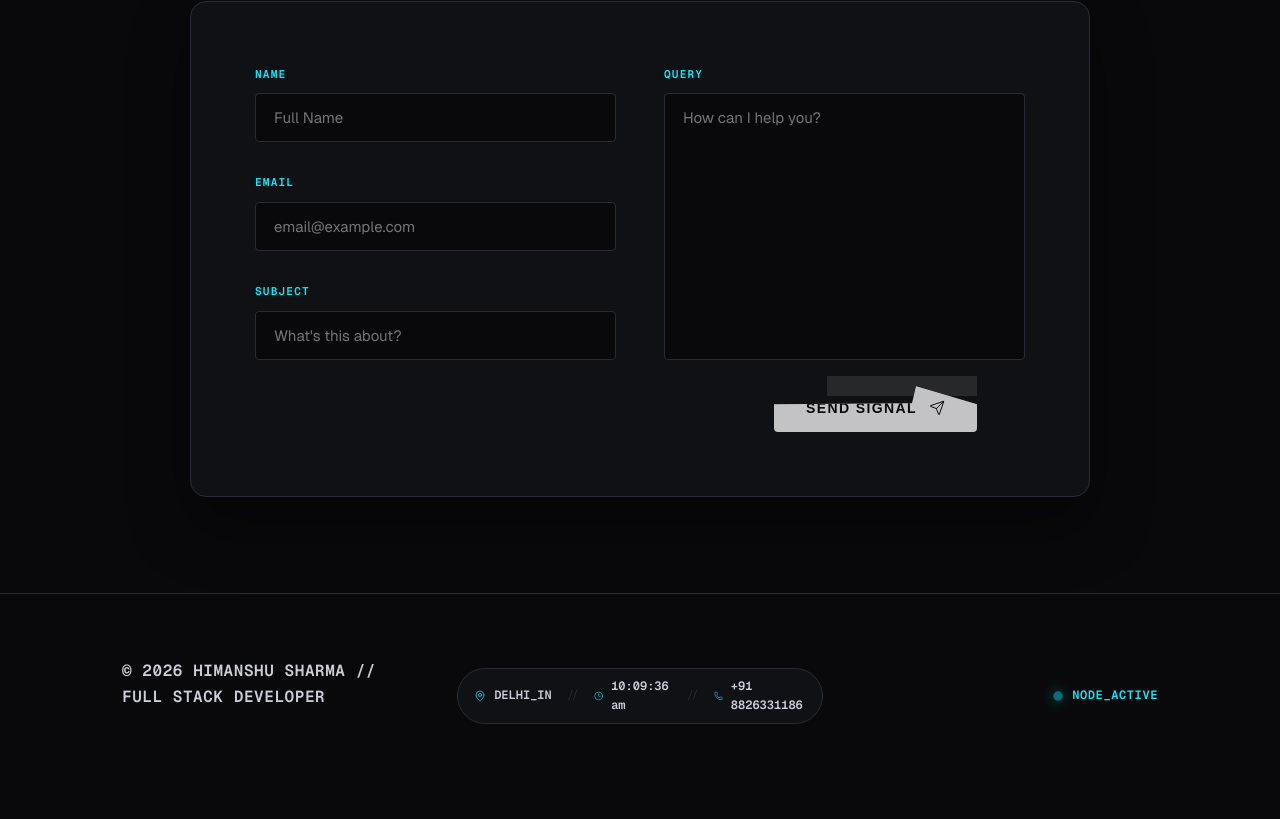
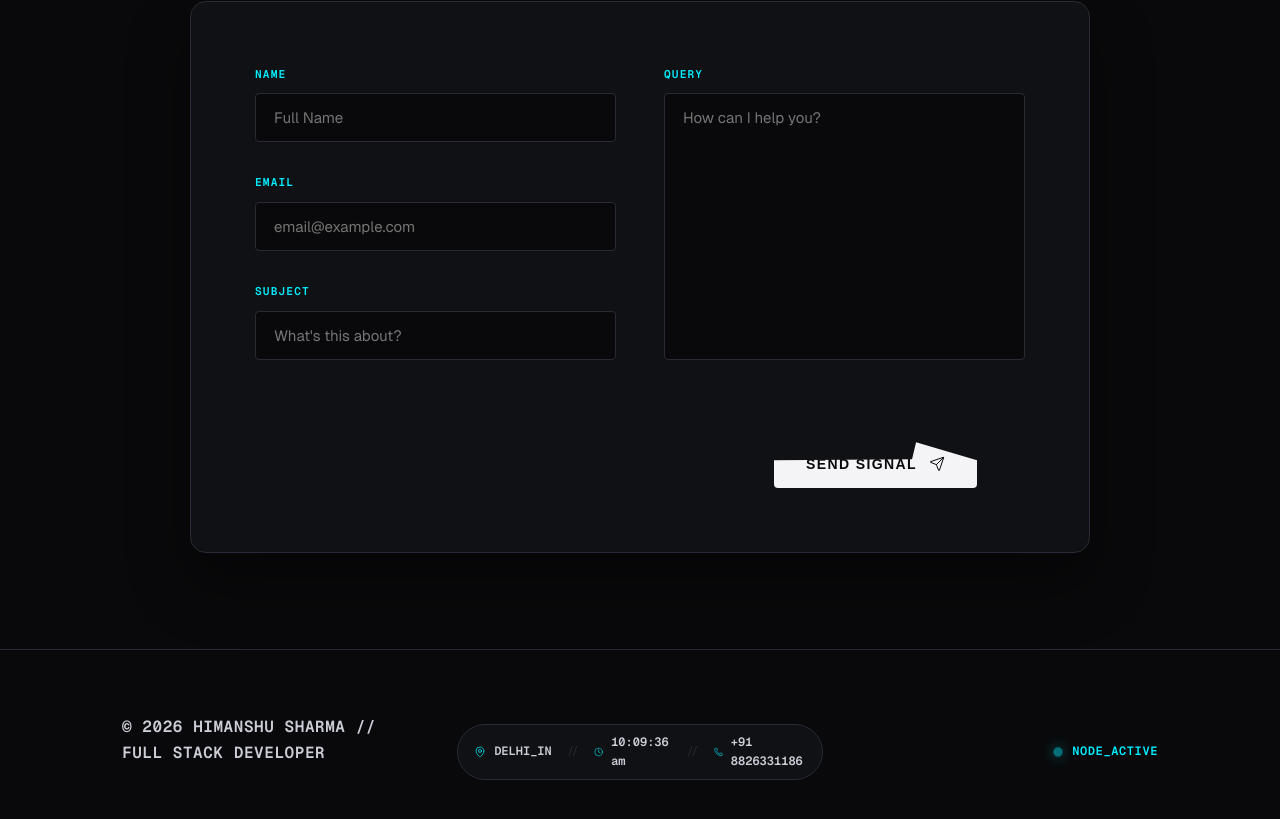
Before and after one commit to hauntedcrewvkr/himanshu_portfolio, a React (Vite) app: page / in a window 1280 px wide. Shown: the part 4737-5556 px from the top of the page. Before the commit the page ends 5534 px from the top, so only its background shows below. Built offline with nearby package versions, Linux system fonts and the light colour scheme.

Commit message:
style: simplify Send Signal button by removing background effects and focusing on pure polygon shape

```diff
--- a/src/styles/components.scss
+++ b/src/styles/components.scss
@@ -339,17 +339,15 @@
     grid-column: 1 / -1;
     display: flex;
     justify-content: flex-end;
-    margin-top: -$space-5; // Precise overlap
+    margin-top: $space-4; // Reset margin since we don't need to overlap for 'under' effect anymore
     position: relative;
-    pointer-events: none;
 
     .send-btn {
-      pointer-events: auto;
       position: relative;
       margin-right: $space-6;
       background: var(--text-100);
       color: var(--surface-100);
-      padding: 24px 32px 16px; // Adjusted for clip-path padding
+      padding: 24px 32px 16px;
       border: none;
       font-weight: 900;
       text-transform: uppercase;
@@ -359,44 +357,16 @@
       z-index: 5;
       transition: all 0.3s ease;
 
-      // THE FOLD (Shadow behind the sharp tip)
-      &::before {
-        content: "";
-        position: absolute;
-        top: 0;
-        left: 0;
-        width: 100%;
-        height: 100%;
-        background: rgba(0, 0, 0, 0.2); // Subtle shadow on the shape itself
-        z-index: -1;
-      }
-
       &:hover {
         background: var(--primary);
         color: var(--surface-100);
-        transform: translateY(4px);
+        transform: translateY(-4px);
       }
-    }
-
-    // Additional 'Fold' strip to connect it to the form
-    &::after {
-      content: "";
-      position: absolute;
-      top: 0;
-      right: $space-6;
-      width: 150px;
-      height: 20px;
-      background: var(--text-100);
-      opacity: 0.1;
-      z-index: 1;
-      pointer-events: none;
     }
 
     @media (max-width: 600px) {
       justify-content: center;
-      margin-top: $space-4;
       .send-btn { margin-right: 0; clip-path: none; padding: 14px 28px; border-radius: 4px; }
-      &::after { display: none; }
     }
   }
 
```
